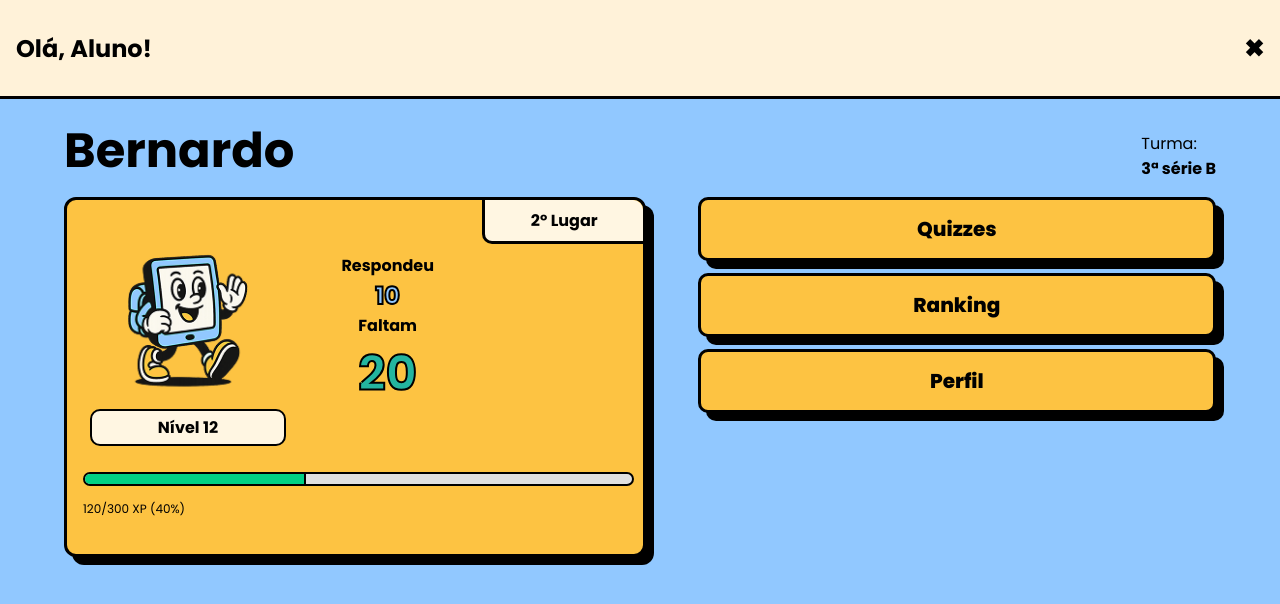
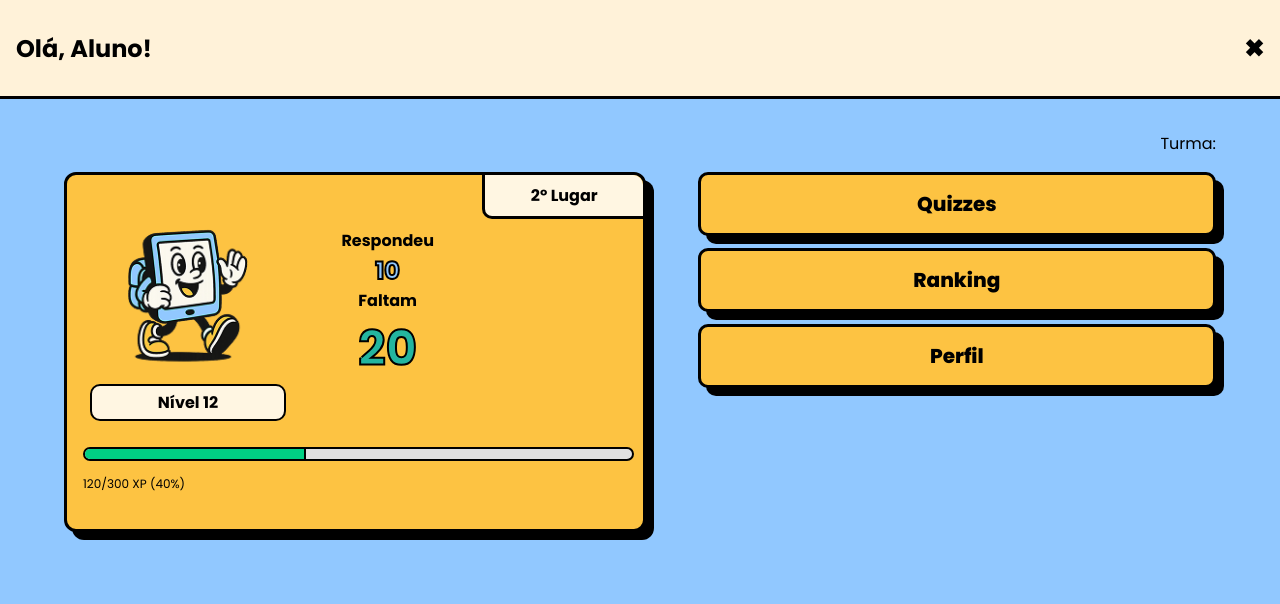
Before and after one commit to BernardoS/responde-ai, a React (Vite) app: page /aluno/home in a window 1280 px wide. Shown: the top 604 px of the page. Built offline with nearby package versions, Linux system fonts and the light colour scheme.

Commit message:
Recuperação de dados do usuário

```diff
--- a/src/pages/StudentHome/index.tsx
+++ b/src/pages/StudentHome/index.tsx
@@ -16,7 +16,7 @@ import { useUser } from "../../contexts/UserContext";
 
 const StudentHome = () => {
 
-    const { limparDadosUsuario } = useUser();
+    const { usuario,limparDadosUsuario } = useUser();
 
     return (
         <DefaultContainer>
@@ -26,8 +26,8 @@ const StudentHome = () => {
             </DefaultHeader>
             <ProfileBody>
                 <UserInfo>
-                    <h2>Bernardo</h2>
-                    <p>Turma:<br /> <strong>3ª série B</strong></p>
+                    <h2>{usuario?.nome.split(" ")[0]}</h2>
+                    <p>Turma:<br /> <strong>{usuario?.turma}</strong></p>
                 </UserInfo>
                 <UserProfileCard>
                     <UserStatus>
```
